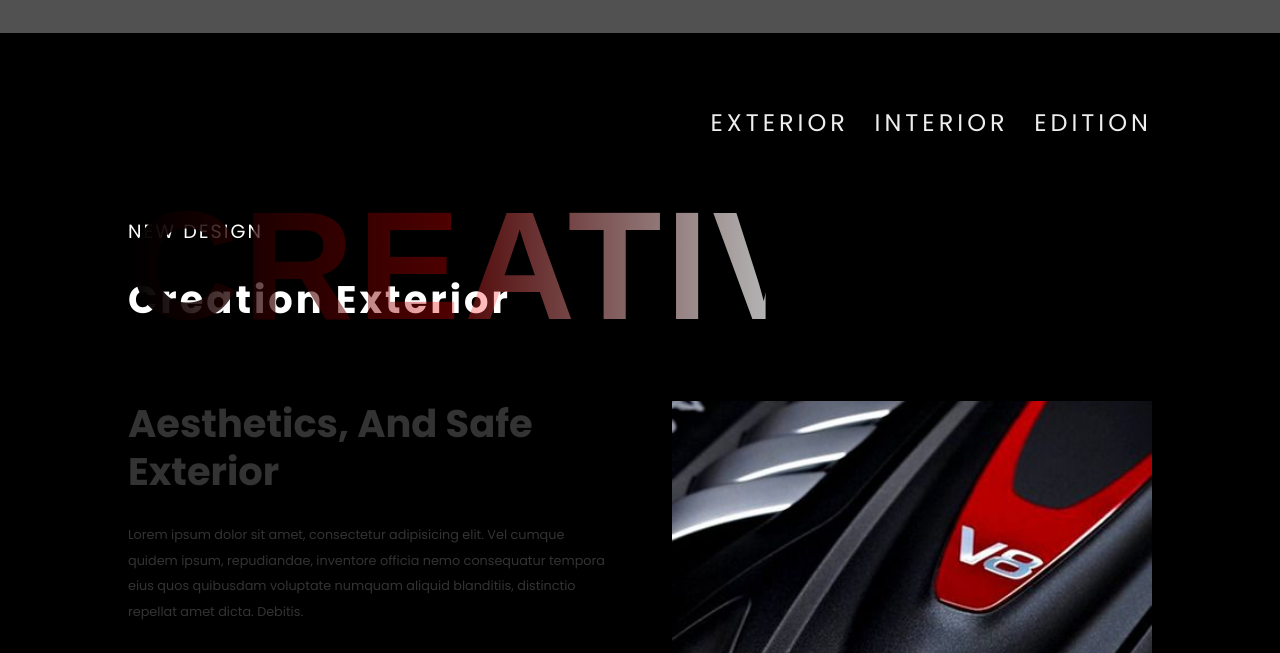
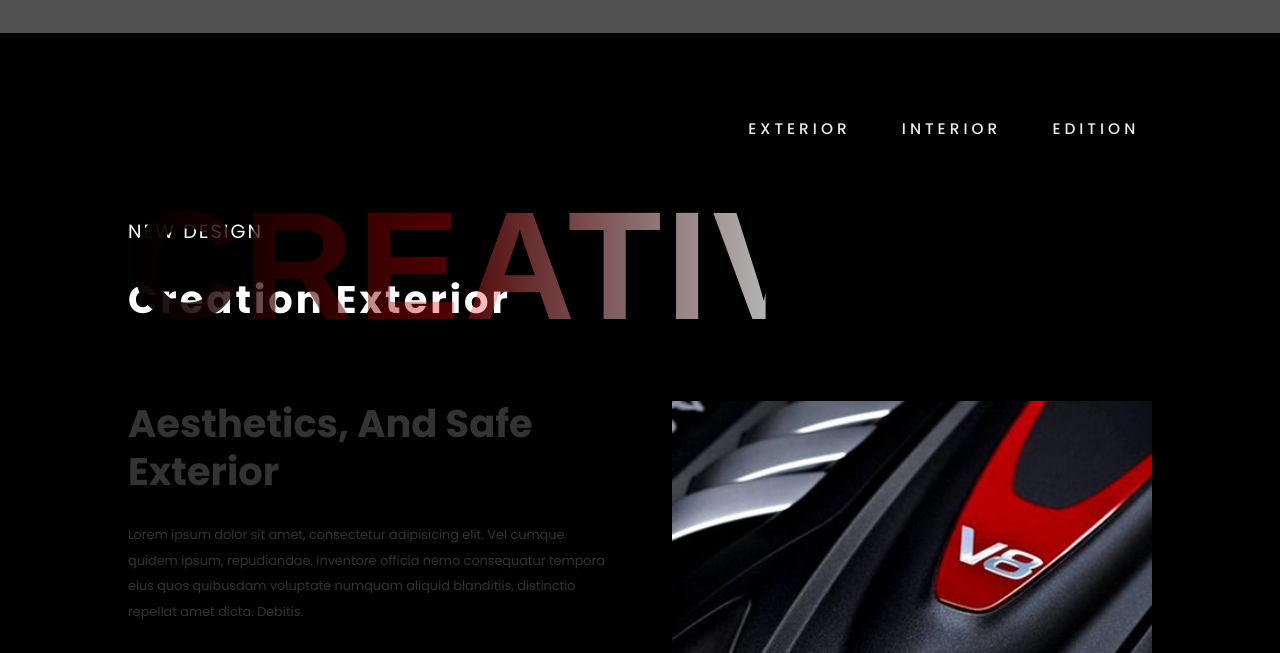
Before and after one commit to TienLe0305/Practice-Advanced-Css, a plain HTML site: page Slider_Crazy_Effects/index.html in a window 1280 px wide. Shown: the part 1533-2186 px from the top of the page. Drawn offline with Linux system fonts and the light colour scheme.

Commit message:
Style navbar in section3

```diff
--- a/Slider_Crazy_Effects/index.html
+++ b/Slider_Crazy_Effects/index.html
@@ -20,6 +20,7 @@
           <a href="">Home</a>
           <a href="">Contacts</a>
           <a href="">Info</a>
+          <span></span>
         </nav>
       </header>
       <!-- Carousel -->
--- a/Slider_Crazy_Effects/style.css
+++ b/Slider_Crazy_Effects/style.css
@@ -6,19 +6,12 @@
 }
 
 body {
-  font-family: "Poppins";
+  font-family: "Poppins", sans-serif;
   background-color: #000;
   color: #eee;
   margin: 0;
   font-size: 12px;
   height: 100vh;
-}
-
-a {
-  margin-top: 0.5rem;
-  text-decoration: none;
-  color: #eee;
-  font-size: 1.5rem;
 }
 
 header {
@@ -32,8 +25,45 @@ header {
   z-index: 100;
 }
 
-header a {
-  margin-right: 40px;
+a {
+  margin-top: 0.5rem;
+  text-decoration: none;
+  color: #eee;
+  font-size: 1.2vw;
+  font-weight: 500;
+  display: inline-block;
+  position: relative;
+  z-index: 1;
+  padding: 0 2vw;
+}
+
+header nav {
+  margin-top: 2vh;
+  display: flex;
+}
+
+header nav span {
+  position: absolute;
+  top: 0;
+  left: 0;
+  width: 7.5vw;
+  height: 100%;
+  background: linear-gradient(45deg, #4f1919, #fe0000);
+  border-radius: 0.7vw;
+  margin-top: 1.5vh;
+  transition: all 0.5s ease;
+}
+
+header nav a:nth-child(1):hover ~ span {
+  left: 0;
+}
+
+header nav a:nth-child(2):hover ~ span {
+  left: 8.5vw;
+}
+
+header nav a:nth-child(3):hover ~ span {
+  left: 17vw;
 }
 
 /* carousel */
@@ -396,7 +426,6 @@ header a {
   pointer-events: none;
 }
 
-/* time */
 .time {
   width: 0%;
   height: 5px;
@@ -491,11 +520,13 @@ header a {
   color: rgba(255, 255, 255, 0.3);
   font-size: 4vw;
   cursor: pointer;
-  transition: 0.25s;
+  transition-delay: 0.25s;
+  transition: 0.5s;
 }
 
 .parameter .icon i:hover {
   color: #fe0000;
+  transform: scale(-1, 1);
 }
 
 .card-body {
@@ -546,13 +577,56 @@ header a {
   align-items: center;
   justify-content: end;
   box-sizing: border-box;
-  overflow: hidden;
   display: flex;
 }
 
 .accessary nav a {
   margin-left: 2vw;
   letter-spacing: 4px;
+  position: relative;
+  padding: 1vw;
+  transition: 0.5s;
+}
+
+.accessary nav a:hover {
+  color: #000;
+}
+
+.accessary nav a::before {
+  content: "";
+  position: absolute;
+  top: 0;
+  left: 0;
+  width: 100%;
+  height: 100%;
+  border-top: 1px solid #c42121;
+  border-bottom: 1px solid #c42121;
+  transform: scaleY(1.5);
+  opacity: 0;
+  transition: 0.5s;
+  z-index: -1;
+}
+
+.accessary nav a:hover:before {
+  transform: scaleY(1);
+  opacity: 1;
+}
+
+.accessary nav a::after {
+  content: "";
+  position: absolute;
+  top: 1px;
+  left: 0;
+  width: 100%;
+  height: 100%;
+  background: #c42121;
+  transform: scale(0);
+  transition: 0.5s;
+  z-index: -1;
+}
+
+.accessary nav a:hover:after {
+  transform: scale(1);
 }
 
 .accessary .title-header {
```
